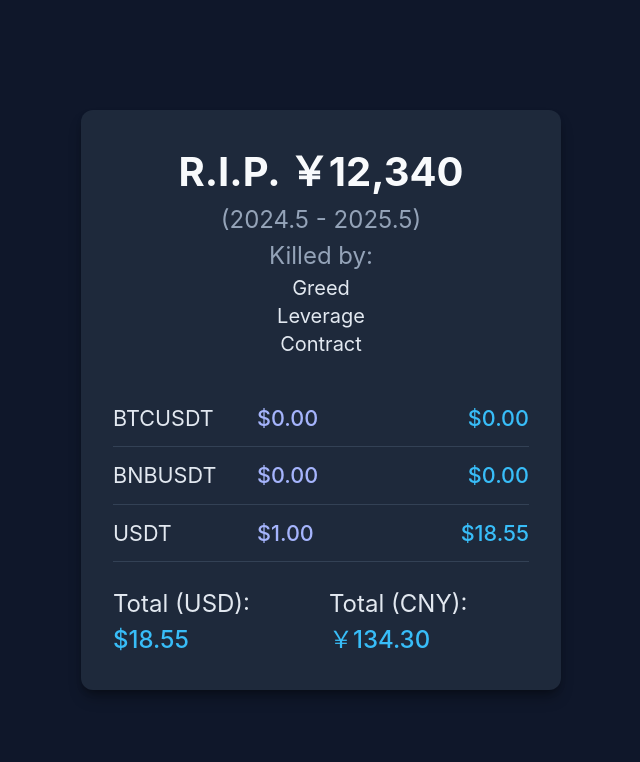
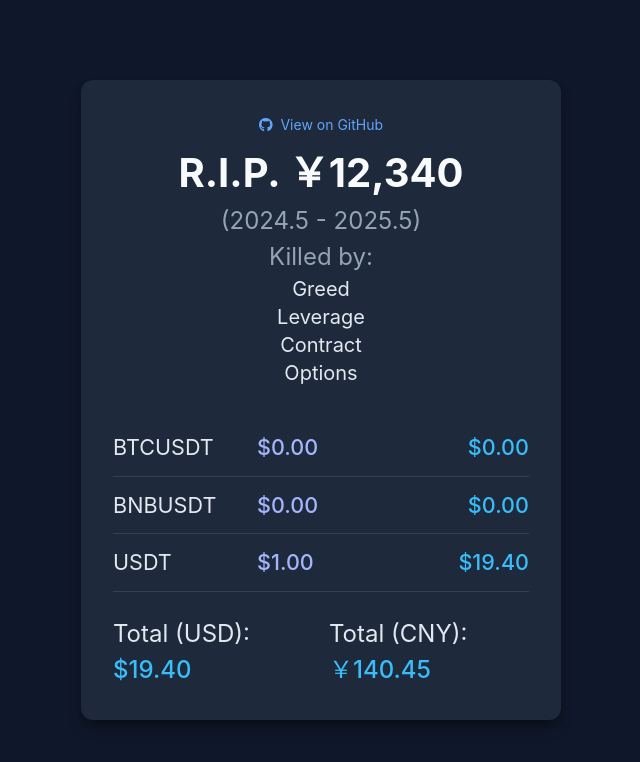
Before and after one commit to WandsgYu/RIP12340, a plain HTML site: page index.html in a window 1280 px wide. Shown: the whole page, without its empty margins (319-959 px from the left). Drawn offline with nearby package versions, Linux system fonts and the light colour scheme; no server answers.

Commit message:
Update index.html

```diff
--- a/index.html
+++ b/index.html
@@ -1,15 +1,17 @@
 <!DOCTYPE html>
 <html lang="en">
-
   <head>
-    <meta charset="UTF-8">
-    <meta name="viewport" content="width=device-width, initial-scale=1.0">
+    <meta charset="UTF-8" />
+    <meta name="viewport" content="width=device-width, initial-scale=1.0" />
     <script src="https://cdn.tailwindcss.com"></script>
-    <link href="https://cdnjs.cloudflare.com/ajax/libs/font-awesome/6.7.2/css/all.min.css" rel="stylesheet">
+    <link
+      href="https://cdnjs.cloudflare.com/ajax/libs/font-awesome/6.7.2/css/all.min.css"
+      rel="stylesheet"
+    />
     <title id="title">0.00</title>
     <style>
       body {
-            font-family: 'Inter', sans-serif;
+        font-family: "Inter", sans-serif;
         background-color: #0f172a;
         color: #e2e8f0;
       }
@@ -33,7 +35,8 @@
       .asset-card {
         background-color: #1e293b;
         border-radius: 0.75rem;
-            box-shadow: 0 10px 15px -3px rgba(0, 0, 0, 0.3), 0 4px 6px -2px rgba(0, 0, 0, 0.25);
+        box-shadow: 0 10px 15px -3px rgba(0, 0, 0, 0.3),
+          0 4px 6px -2px rgba(0, 0, 0, 0.25);
         padding: 1.5rem;
         width: 98%;
         max-width: 500px;
@@ -80,6 +83,13 @@
   <body class="flex justify-center items-center h-screen p-4">
     <div class="asset-card">
       <div class="title-container">
+        <a
+          href="https://github.com/WandsgYu/RIP12340/blob/main/index.html"
+          class="text-blue-400 hover:text-blue-300 text-sm mb-2 inline-block"
+          target="_blank"
+        >
+          <i class="fab fa-github mr-1"></i> View on GitHub
+        </a>
         <div class="title">R.I.P. ￥12,340</div>
         <div class="subtitle">(2024.5 - 2025.5)</div>
         <div class="subtitle">Killed by:</div>
@@ -87,6 +97,7 @@
           <li>Greed</li>
           <li>Leverage</li>
           <li>Contract</li>
+          <li>Options</li>
         </ul>
       </div>
       <ul id="asset-list" class="mb-4">
@@ -113,24 +124,25 @@
     </div>
     <script>
       const updateInterval = 1000; // 每秒更新一次
-        const apiUrlBase = "https://data-api.binance.vision/api/v3/ticker/price?symbol=";
+      const apiUrlBase =
+        "https://data-api.binance.vision/api/v3/ticker/price?symbol=";
       const assets = {
-            "BTCUSDT": 0.002789,
-            "BNBUSDT": 0.131875
+        BTCUSDT: 0.002789,
+        BNBUSDT: 0.131875,
       };
-        const usdtAmount = 18.5498;
+      const usdtAmount = 19.3995;
       const exchangeRate = 7.24;
 
       async function fetchPrice(symbol) {
         try {
           const response = await fetch(apiUrlBase + symbol);
           if (!response.ok) {
-                    throw new Error('网络响应异常');
+            throw new Error("网络响应异常");
           }
           const data = await response.json();
           return parseFloat(data.price);
         } catch (error) {
-                console.error('获取价格时出错:', error);
+          console.error("获取价格时出错:", error);
           return 0;
         }
       }
@@ -143,19 +155,29 @@
           totalUsd += value;
 
           // 更新价格和资产价值
-                document.getElementById(symbol.toLowerCase().replace('usdt', '-price')).textContent = `$${price.toFixed(2)}`;
-                document.getElementById(symbol.toLowerCase().replace('usdt', '-value')).textContent = `$${value.toFixed(2)}`;
+          document.getElementById(
+            symbol.toLowerCase().replace("usdt", "-price")
+          ).textContent = `$${price.toFixed(2)}`;
+          document.getElementById(
+            symbol.toLowerCase().replace("usdt", "-value")
+          ).textContent = `$${value.toFixed(2)}`;
         }
 
-            document.getElementById('usdt-value').textContent = `$${usdtAmount.toFixed(2)}`;
+        document.getElementById(
+          "usdt-value"
+        ).textContent = `$${usdtAmount.toFixed(2)}`;
         const totalCny = totalUsd * exchangeRate;
 
         // 更新总计
-            document.getElementById('total-usd').textContent = `$${totalUsd.toFixed(2)}`;
-            document.getElementById('total-cny').textContent = `￥${totalCny.toFixed(2)}`;
+        document.getElementById("total-usd").textContent = `$${totalUsd.toFixed(
+          2
+        )}`;
+        document.getElementById(
+          "total-cny"
+        ).textContent = `￥${totalCny.toFixed(2)}`;
 
         // 更新标题
-            document.getElementById('title').textContent = `${totalCny.toFixed(2)}`;
+        document.getElementById("title").textContent = `${totalCny.toFixed(2)}`;
       }
 
       // 初始更新
@@ -164,5 +186,4 @@
       setInterval(updateAssetValues, updateInterval);
     </script>
   </body>
-
 </html>
```
Lines whose indentation alone changed are shown as unchanged.
